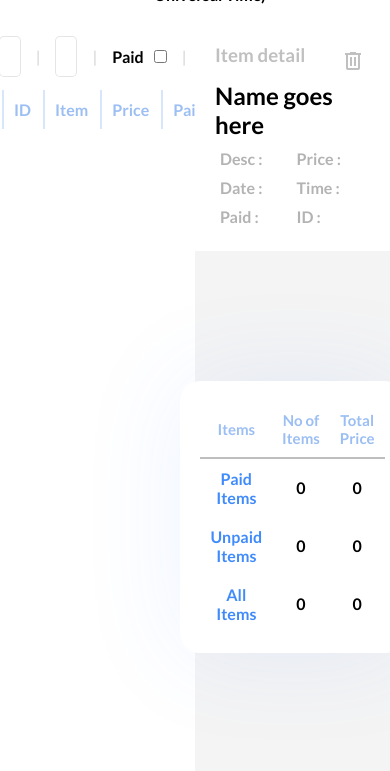
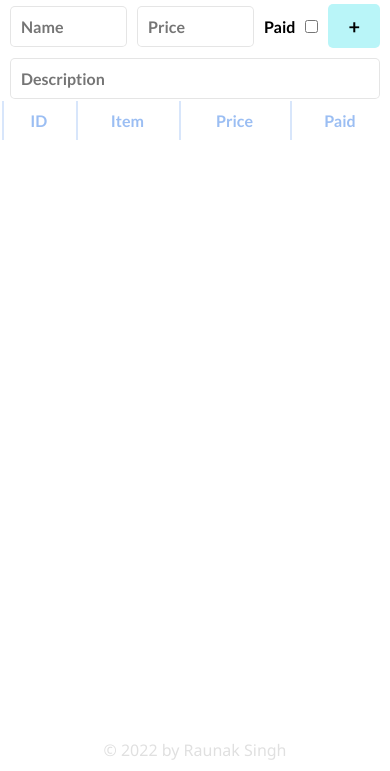
Before and after one commit to Raunak2singh/Grocery_Bud_, a website: page index.html in a window 390 px wide. Shown: the part 73-844 px from the top of the page. Drawn offline with nearby package versions, Linux system fonts and the light colour scheme.

Commit message:
resposive chnages

```diff
--- a/index.html
+++ b/index.html
@@ -26,7 +26,7 @@
                     <div class="inputBox">
                         <input type="text" placeholder="Name" id="NameInput" class="inputbox1" >
                         <span class="break">|</span>
-                        <input type="text" placeholder="Description" id="typeInput" class="inputbox1" >
+                        <input type="text" placeholder="Description" id="typeInput" class="inputbox1 desc1" >
                         <span class="break">|</span>
                         <input type="text" placeholder="Price" id="MoneyInput" class="inputbox1" >
                         <span class="break">|</span>
@@ -35,6 +35,10 @@
                         <span class="break">|</span>
                         <button id="submitBtn" onclick="addItem()">+</button>
                     </div>
+                    <div class="mobile-input">
+                        <input type="text" placeholder="Description" id="typeInput" class="inputbox1 desc2" >
+                    </div>
+
                     <div class="Overflow">
                     <table class="titleTable" id="MainItemTable">
                                 <tr class="headingItem">
--- a/index.js
+++ b/index.js
@@ -29,7 +29,7 @@ function addItem() {
 
     const date = new Date()
     // console.log()
-    if(name && type && price && isNumeric(price)){
+    if(name && price && isNumeric(price)){
 
     document.getElementById("NameInput").style.border = "1px solid green"
     document.getElementById("NameInput").style.boxShadow = "none";
--- a/style.css
+++ b/style.css
@@ -257,6 +257,9 @@ font-family: Arial, Helvetica, sans-serif;
     box-shadow: none;
 }
 .footer{
+    position: fixed;
+    bottom: 0;
+    width: 100%;
     text-align: center;
     padding: 10px 0px;
 }
@@ -264,3 +267,127 @@ font-family: Arial, Helvetica, sans-serif;
     font-family: 'Segoe UI', Tahoma, Geneva, Verdana, sans-serif;
     color: #e0e0e0;
 }
+
+.mobile-input{
+    display: none;
+}
+
+@media screen and (max-width: 480px) {
+    .grid-container{
+        /* height: 90vh; */
+        display: flex;
+        flex-direction: column;
+        /* grid-template-columns:  100% 100%; */
+    }
+
+    .break{
+        display: none;
+    }
+
+
+
+    .mobile-input{
+        display: block;
+        padding: 0px 10px;
+        display: flex;
+        align-items: center;
+        gap: 10px;
+    }
+
+
+
+    .inputbox1{
+        display: flex;
+        width: 100%;
+    }
+
+    .desc1{
+        display: none;
+    }
+
+    #showDate{
+        display: none;
+    }
+
+
+
+  }
+
+
+  @media screen and (max-width: 500px) {
+    .grid-container{
+        /* height: 90vh; */
+        display: flex;
+        flex-direction: column;
+        /* grid-template-columns:  100% 100%; */
+    }
+
+    .break{
+        display: none;
+    }
+
+
+
+    .mobile-input{
+        display: block;
+        padding: 0px 10px;
+        display: flex;
+        align-items: center;
+        gap: 10px;
+    }
+
+
+
+    .inputbox1{
+        display: flex;
+        width: 100%;
+    }
+
+    .desc1{
+        display: none;
+    }
+
+    #showDate{
+        display: none;
+    }
+
+
+
+  }
+
+
+
+  @media screen and (max-width: 880px) {
+
+    .break{
+        display: none;
+    }
+
+
+
+    .mobile-input{
+        display: block;
+        padding: 0px 10px;
+        display: flex;
+        align-items: center;
+        gap: 10px;
+    }
+
+
+
+    .inputbox1{
+        display: flex;
+        width: 100%;
+    }
+
+    .desc1{
+        display: none;
+    }
+
+    #showDate{
+        display: none;
+    }
+
+
+
+  }
```
